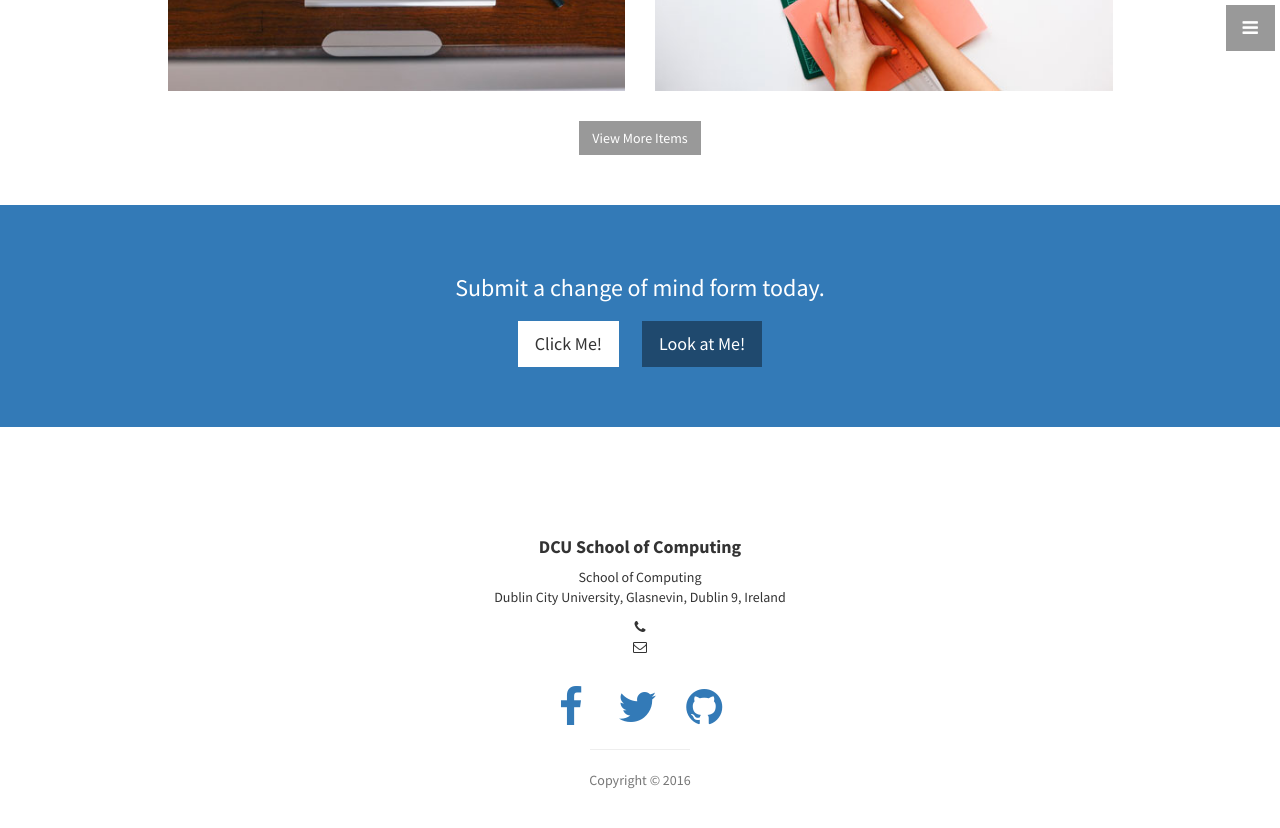
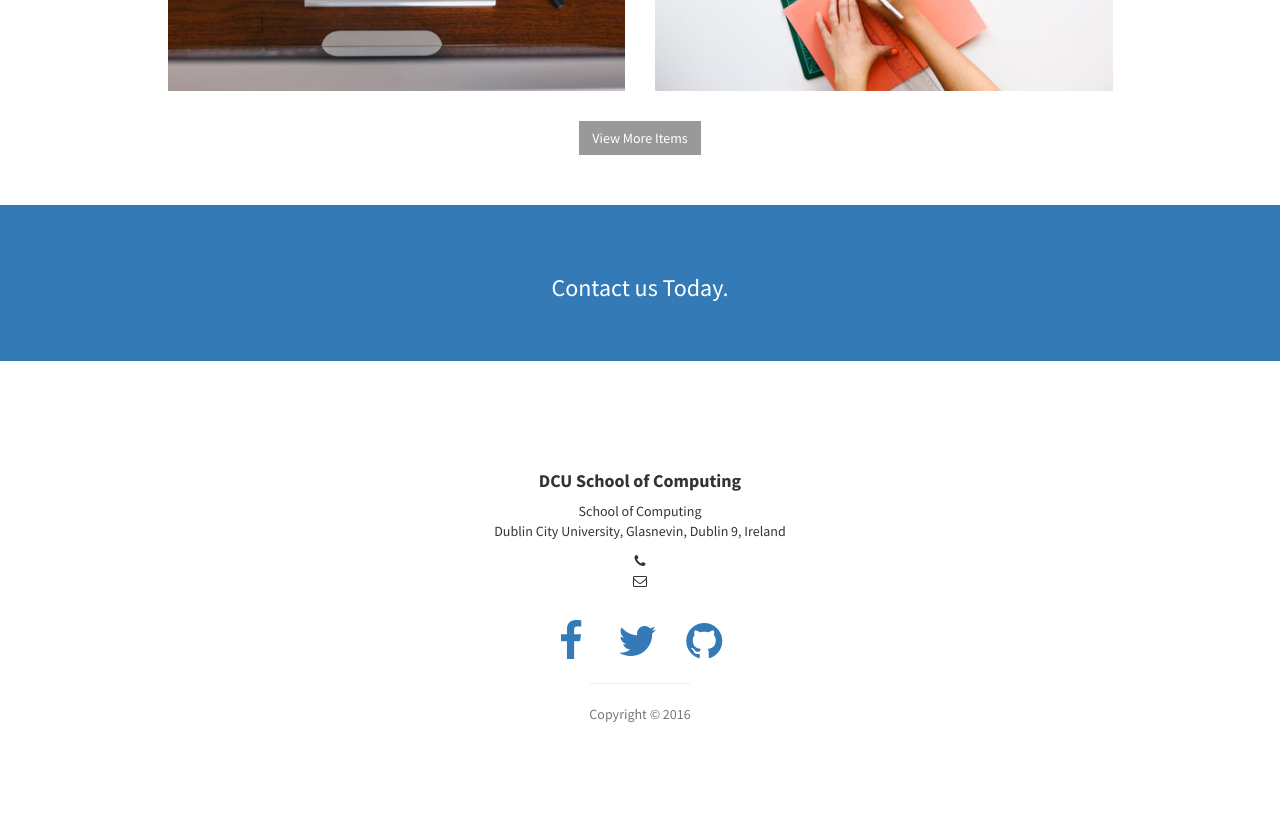
Before and after one commit to DataScienceDCU/DataScienceDCU.github.io, a Jekyll site: the page built from index.html, in a window 1280 px wide and 900 px high, scrolled down 2665 px. Shown: the top 828 px of the window. Built offline with Jekyll 4.4.1, drawn with Linux system fonts in a browser that asks for light colours; some of the changed text lies outside the part shown.

Commit message:
small edits

```diff
--- a/_includes/call-to-action.html
+++ b/_includes/call-to-action.html
@@ -2,10 +2,9 @@
   <div class="container">
     <div class="row">
       <div class="col-lg-12 text-center">
-        <h3>Submit a change of mind form today.</h3>
-        <a href="#" class="btn btn-lg btn-light">Click Me!</a>
-        <a href="#" class="btn btn-lg btn-dark">Look at Me!</a>
-      </div>
+        <h3>Contact us Today.</h3>
+
+    </div>
     </div>
   </div>
 </aside>
--- a/_includes/header.html
+++ b/_includes/header.html
@@ -1,6 +1,6 @@
 <header id="top" class="header">
   <div class="text-vertical-center">
-    <h1>BS Data Science</h1>
+    <h1>BSc Data Science</h1>
     <h3>Change the World with <strong>Data</strong> at <a
     href="http://computing.dcu.ie">DCU</a></h3>
     <br>
--- a/_layouts/front.html
+++ b/_layouts/front.html
@@ -5,7 +5,6 @@
 
 <body>
 
-  {% include navigation.html %}
   {% include header.html %}
   {% include about.html %}
   {% include services.html %}
```
